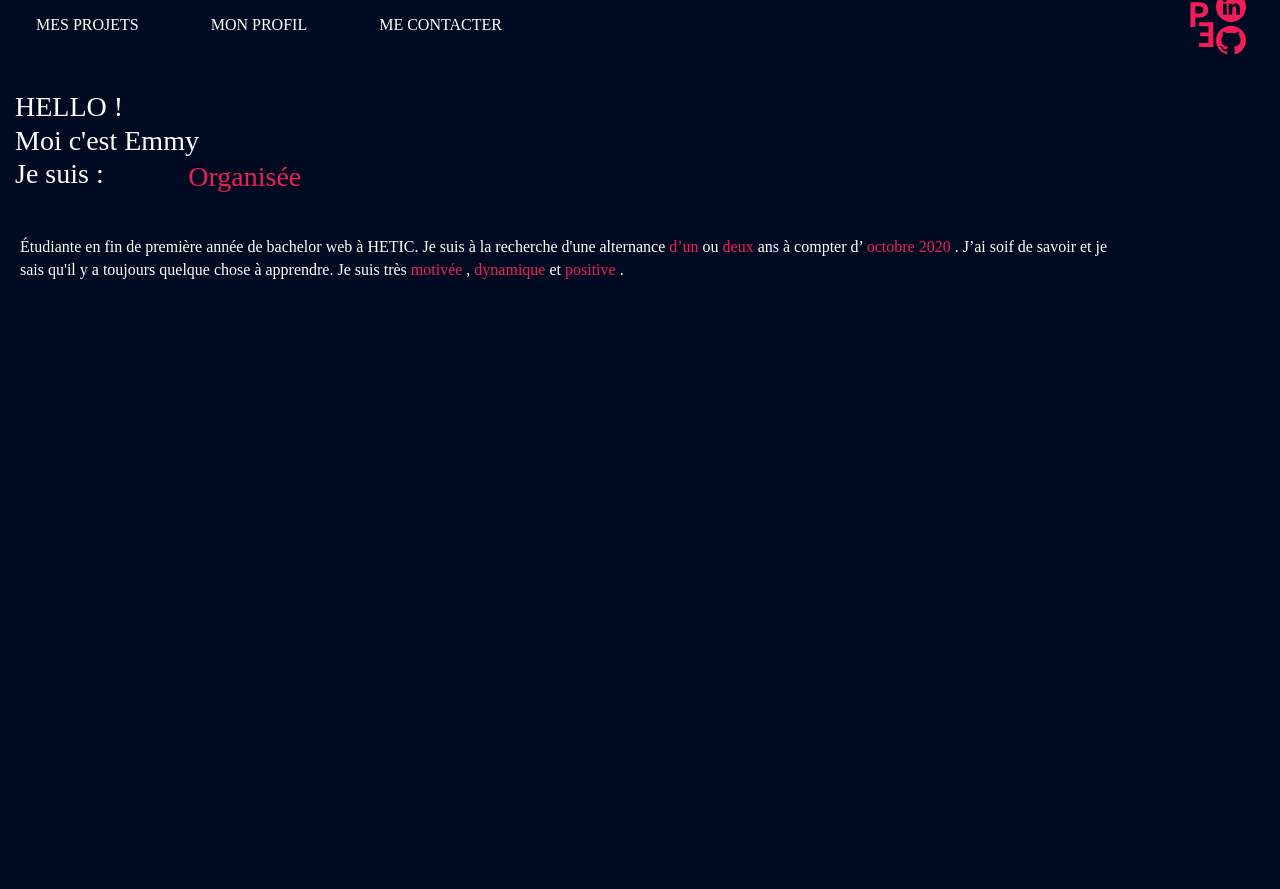
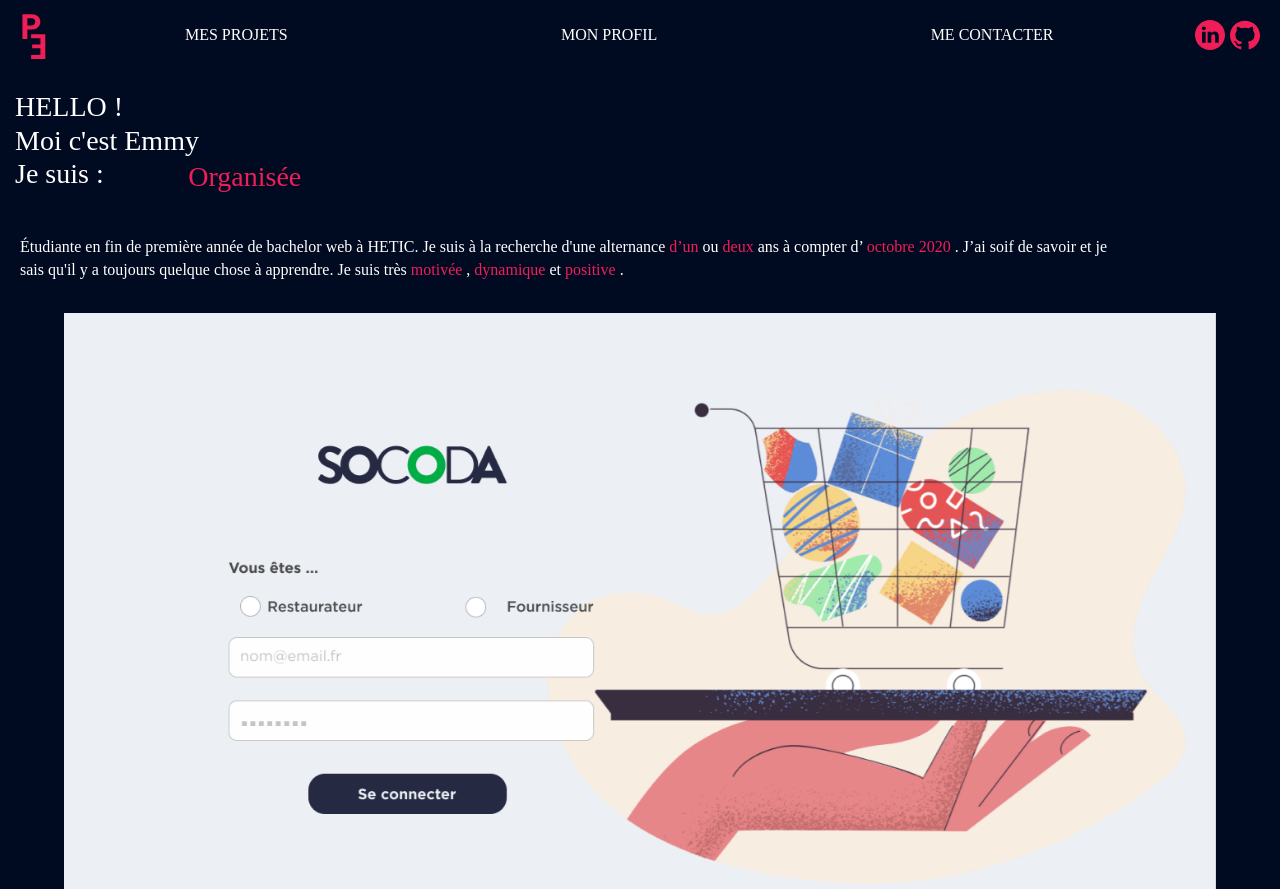
Before and after one commit to Amy-Dev/Folio, a website built with Parcel: page src/index.html in a window 1280 px wide. Shown: the top 889 px of the page. Built offline with nearby package versions, Linux system fonts and the light colour scheme; a web font is replaced by a local one.

Commit message:
footer and header start

```diff
--- a/src/index.html
+++ b/src/index.html
@@ -12,7 +12,9 @@
 
     <body>
         <header class="header">
-
+            <div class="logo">
+            <img src="img/LOGO.svg"/>
+        </div>
         <nav id="nav">
             <ul>
                 <li>Mes projets</li>
@@ -23,9 +25,7 @@
                 <div class="open-icon"></div>
             </div>
         </nav>
-        <div class="logo">
-            <img src="img/LOGO.svg"/>
-        </div>
+
         <div class="networks">
             <img src="img/logo/linkedin-logo.svg"/>
             <img src="img/logo/github-logo.svg" />
--- a/src/scss/styles.scss
+++ b/src/scss/styles.scss
@@ -33,7 +33,6 @@
         width: 100vw;
         left:0;
         top:0;
-        background-color:#F11D58;
     }
 
     .open {
@@ -108,7 +107,6 @@
 
     nav:not(.is-open) ul {
         pointer-events: none;
-        background-color: #000A21;
     }
 
     li {
@@ -123,34 +121,43 @@
         margin-bottom: 20px;
     }
 
-@media (min-width: 700px) {
-    .everything {
-        display: flex;
-        justify-content: center;
-    }
-
     .logo {
-
-        padding-left: 10px;
+        //display: none;
+        margin-top: 1px;
+        margin-left: 50%;
         img {
-            height: 70px;
+            height: 45px;
         }
     }
+}
+@media (min-width: 700px) {
+
+    .header {
+        height: 70px;
+
+.logo {
+    //display: none;
+    margin-top: 5px;
+    margin-left: 20px;
+    img {
+        height: 45px;
+    }
+}
     nav {
+        background-color: #000A21;
         position: relative;
         display: flex;
         justify-content: center;
-        width: 50%;
-        height: 70px;
+        width: 100%;
+        //height: 70px;
     }
 
     nav.is-open {
-        height: 50px;
+        height: 70px;
     }
 
     .open {
         display: none;
-
     }
 
     ul {
@@ -163,7 +170,7 @@
     }
 
     li {
-        margin-bottom: 0;
+        //margin-bottom: 0;
         color: white;
         font-size: 16px;
     }
@@ -173,19 +180,13 @@
 
 }
 
-
-.logo {
-    margin-top: 1px;
-    margin-left: 50%;
-    img {
-        height: 45px;
-    }
-}
-
 .networks {
-    margin-right: 10px;
+    margin-right: 20px;
+    display: flex;
+    flex-direction: row;
     img {
     height: 30px;
+    margin-left: 5px;
     }
 }
 }
@@ -207,7 +208,6 @@
         margin-top: -41px;
         li {
             font-family: poppins-semibold;
-
             color: #F11D58;
             padding: 0 110px;
             height: 45px;
@@ -290,11 +290,11 @@
 
     .slideshow li{
 
-    top: 0;
+    //top: 0;
     left: 0;
     animation: slideshow 15s ease infinite;
     position: absolute;
-    opacity: 0;
+    //opacity: 0;
     }
     .slideshow li:nth-child(2){
 
```
